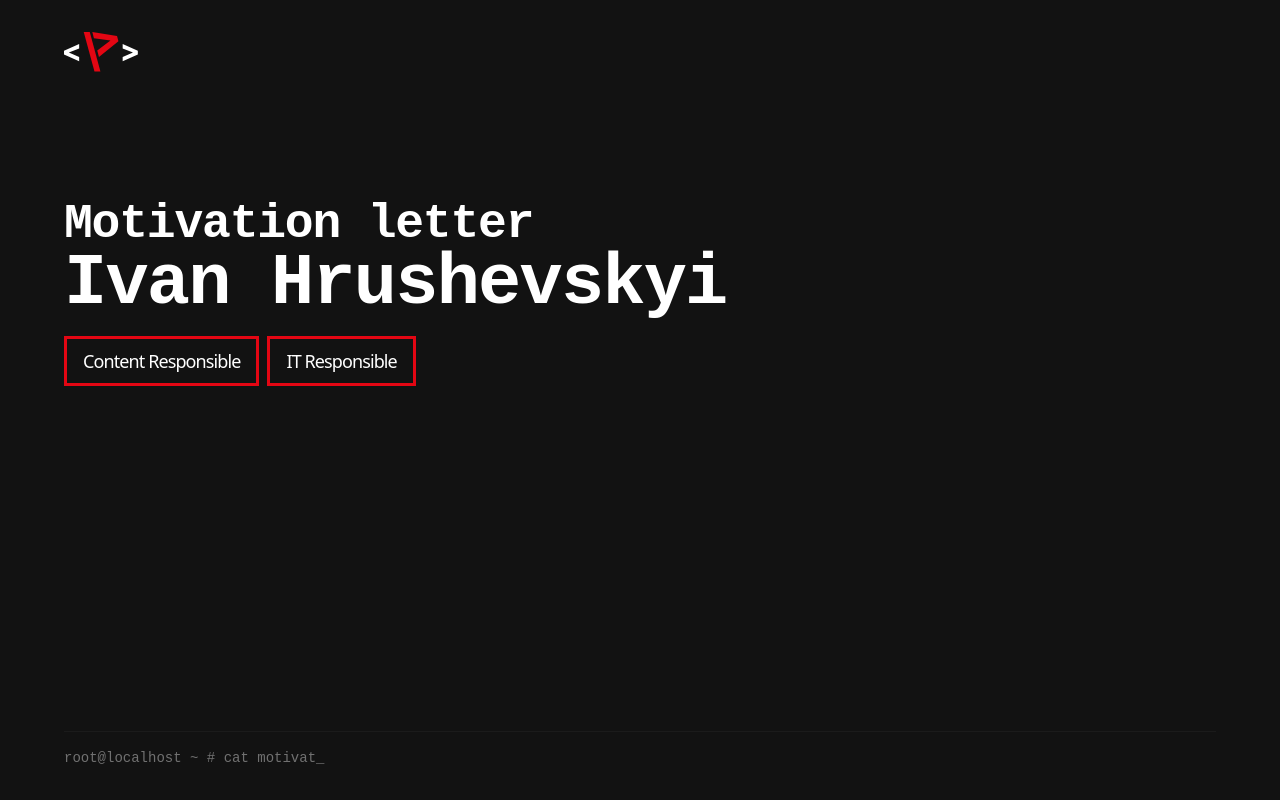
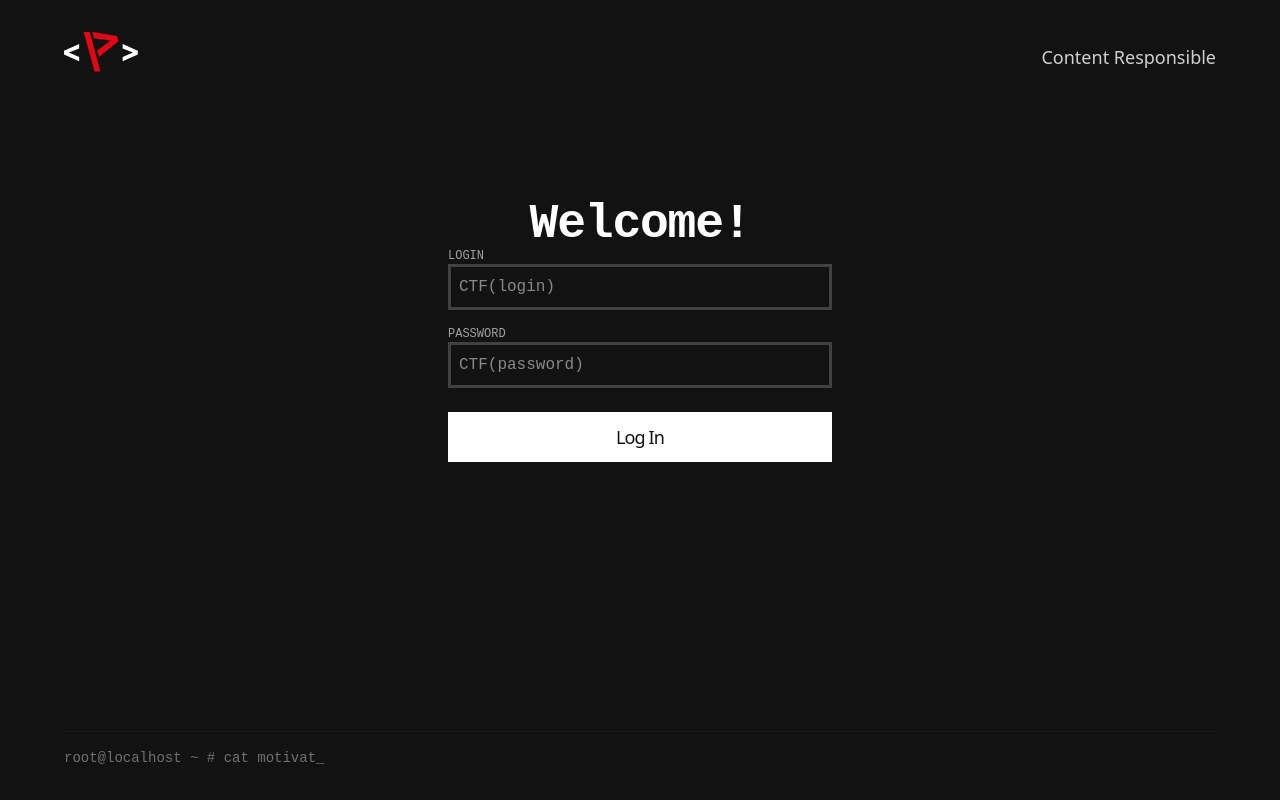
Before and after one commit to p-i-r-u-m/ctf2026_ml, a Vue app in the folder ctf_ml/: page /#/login in a window 1280 px wide. Built offline with nearby package versions, Linux system fonts and the light colour scheme.

Commit message:
created login page

```diff
--- a/ctf_ml/package.json
+++ b/ctf_ml/package.json
@@ -9,7 +9,8 @@
     "preview": "vite preview"
   },
   "dependencies": {
-    "vue": "^3.5.32"
+    "vue": "^3.5.32",
+    "vue-router": "^5.0.6"
   },
   "devDependencies": {
     "@tailwindcss/vite": "^4.2.4",
--- a/ctf_ml/src/App.vue
+++ b/ctf_ml/src/App.vue
@@ -1,73 +1,31 @@
 <script setup lang="ts">
-import logo from './assets/logo.svg'
-import Button from './components/Button.vue'
+import { RouterView } from 'vue-router'
+</script>
+<template>
+  <main class="grow">
+    <RouterView v-slot="{ Component }">
+      <transition name="page-fade" mode="out-in">
+        <component :is="Component" />
+      </transition>
+    </RouterView>
+  </main>
+</template>
 
-import { ref, onMounted } from 'vue';
+<style>
+/*
+  Додаємо стилі анімації прямо сюди або в style.css.
+  Використовуємо 8px (системний крок) для зміщення.
+*/
+.page-fade-enter-active,
+.page-fade-leave-active {
+  transition:
+      opacity 0.3s ease,
+      transform 0.3s cubic-bezier(0.4, 0, 0.2, 1);
+}
 
-const commands = ['ls -la', 'cat motivation.txt', 'whoami', 'clear', './deploy.sh'];
-const displayText = ref('');
-const commandIndex = ref(0);
-const isDeleting = ref(false);
-const typeSpeed = ref(150);
-
-const typeEffect = () => {
-  const currentFullText = commands[commandIndex.value];
-
-  if (isDeleting.value) {
-    // Витираємо текст
-    displayText.value = currentFullText.substring(0, displayText.value.length - 1);
-    typeSpeed.value = 50; // Витираємо швидше
-  } else {
-    // Пишемо текст
-    displayText.value = currentFullText.substring(0, displayText.value.length + 1);
-    typeSpeed.value = 150;
-  }
-
-  // Якщо слово надруковане повністю
-  if (!isDeleting.value && displayText.value === currentFullText) {
-    typeSpeed.value = 2000; // Пауза перед витиранням
-    isDeleting.value = true;
-  }
-  // Якщо слово повністю витерте
-  else if (isDeleting.value && displayText.value === '') {
-    isDeleting.value = false;
-    commandIndex.value = (commandIndex.value + 1) % commands.length;
-    typeSpeed.value = 500;
-  }
-
-  setTimeout(typeEffect, typeSpeed.value);
-};
-
-onMounted(() => {
-  typeEffect();
-});
-</script>
-
-<template>
-  <div class="mx-auto min-h-screen flex flex-col py-32pt px-32pt md:py-32pt md:px-64pt">
-
-    <header class="flex justify-between items-end pb-128pt">
-      <img :src="logo" alt="Logo" class="h-8 md:h-10 w-auto" />
-    </header>
-
-    <main class="grow">
-      <h2 class="font-mono">
-        Motivation letter
-      </h2>
-      <h1 class="font-mono pb-16pt">
-        Ivan Hrushevskyi
-      </h1>
-
-      <div class="flex gap-8pt">
-        <Button>Content Responsible</Button>
-        <Button>IT Responsible</Button>
-      </div>
-
-    </main>
-
-    <footer class="mt-32pt pt-16pt border-t border-ui-white/10 font-mono text-sm opacity-40">
-      root@localhost ~ # {{ displayText }}<span class="terminal-cursor">_</span>
-    </footer>
-
-  </div>
-</template>
+.page-fade-enter-from,
+.page-fade-leave-to {
+  opacity: 0;
+  transform: translateY(8px);
+}
+</style>
--- a/ctf_ml/src/components/Button.vue
+++ b/ctf_ml/src/components/Button.vue
@@ -1,30 +1,42 @@
 <script setup lang="ts">
-// Компонент-кнопка з адаптивним текстом
+// Додаємо проп fullWidth для керування шириною
+const props = defineProps<{
+  to?: string,
+  href?: string,
+  white?: boolean,
+  fullWidth?: boolean
+}>()
+
+// Формуємо класи з урахуванням нових станів
+const buttonClasses = `
+  cursor-pointer text-center no-underline
+  text-sm md:text-lg tracking-tighter
+  border-[3px] transition-all active:scale-95
+  px-24pt py-8pt
+
+  /* 1. Логіка розтягування: flex дозволяє ідеально центрувати текст */
+  ${props.fullWidth ? 'flex w-full items-center justify-center' : 'inline-flex items-center justify-center'}
+
+  /* 2. Колірна логіка для білої та стандартної кнопок */
+  ${props.white
+    ? 'bg-ui-white text-ui-black border-ui-white hover:bg-ui-white hover:text-ui-accent'
+    : 'bg-transparent border-ui-accent hover:bg-ui-accent hover:text-ui-white'}
+`
 </script>
 
 <template>
-  <button
-      class="
-      /* 1. Основа та позиціювання */
-      inline-block cursor-pointer
+  <!-- Внутрішній лінк -->
+  <RouterLink v-if="to" :to="to" :class="buttonClasses">
+    <slot />
+  </RouterLink>
 
-      /* 2. ТВОЯ АДАПТАЦІЯ ТЕКСТУ (як у <p>) */
-      text-base md:text-lg
-      tracking-tighter
+  <!-- Зовнішній лінк -->
+  <a v-else-if="href" :href="href" :class="buttonClasses" target="_blank" rel="noopener">
+    <slot />
+  </a>
 
-      /* 3. Рамка та кольори */
-      border-[3px] border-ui-accent
-      bg-transparent
-
-      /* 4. Внутрішні відступи (padding) */
-      px-16pt py-8pt
-
-      /* 5. Анімації та Ховер */
-      transition-all
-      hover:bg-ui-accent hover:text-ui-white
-      active:scale-95
-    "
-  >
+  <!-- Звичайна кнопка -->
+  <button v-else :class="buttonClasses">
     <slot />
   </button>
 </template>
--- /dev/null
+++ b/ctf_ml/src/components/Footer.vue
@@ -0,0 +1,47 @@
+<script setup lang="ts">
+import { ref, onMounted } from 'vue';
+
+const commands = ['ls -la', 'cat motivation.txt', 'whoami', 'clear', './deploy.sh'];
+const displayText = ref('');
+const commandIndex = ref(0);
+const isDeleting = ref(false);
+const typeSpeed = ref(150);
+
+const typeEffect = () => {
+  const currentFullText = commands[commandIndex.value];
+
+  if (isDeleting.value) {
+    // Витираємо текст
+    displayText.value = currentFullText.substring(0, displayText.value.length - 1);
+    typeSpeed.value = 50; // Витираємо швидше
+  } else {
+    // Пишемо текст
+    displayText.value = currentFullText.substring(0, displayText.value.length + 1);
+    typeSpeed.value = 150;
+  }
+
+  // Якщо слово надруковане повністю
+  if (!isDeleting.value && displayText.value === currentFullText) {
+    typeSpeed.value = 2000; // Пауза перед витиранням
+    isDeleting.value = true;
+  }
+  // Якщо слово повністю витерте
+  else if (isDeleting.value && displayText.value === '') {
+    isDeleting.value = false;
+    commandIndex.value = (commandIndex.value + 1) % commands.length;
+    typeSpeed.value = 500;
+  }
+
+  setTimeout(typeEffect, typeSpeed.value);
+};
+
+onMounted(() => {
+  typeEffect();
+});
+</script>
+
+<template>
+  <footer class="mt-32pt pt-16pt border-t border-ui-white/10 font-mono text-sm opacity-40">
+    root@localhost ~ # {{ displayText }}<span class="terminal-cursor">_</span>
+  </footer>
+</template>
--- a/ctf_ml/src/main.ts
+++ b/ctf_ml/src/main.ts
@@ -1,5 +1,6 @@
 import { createApp } from 'vue'
 import './style.css'
 import App from './App.vue'
+import router from './router'
 
-createApp(App).mount('#app')
+createApp(App).use(router).mount('#app')
--- /dev/null
+++ b/ctf_ml/src/router.ts
@@ -0,0 +1,13 @@
+import { createRouter, createWebHashHistory } from 'vue-router'
+import Home from './views/Home.vue'
+import LoginPage from './views/Login.vue'
+
+const router = createRouter({
+    history: createWebHashHistory(), // Саме Hash режим для стабільності на GH Pages
+    routes: [
+        { path: '/', component: Home },
+        { path: '/login', component: LoginPage }
+    ]
+})
+
+export default router
--- /dev/null
+++ b/ctf_ml/src/views/Home.vue
@@ -0,0 +1,35 @@
+<script setup lang="ts">
+import logo from '../assets/logo.svg'
+import Button from '../components/Button.vue'
+import Footer from '../components/Footer.vue'
+
+</script>
+
+<template>
+  <div class="mx-auto min-h-screen flex flex-col py-32pt px-32pt md:py-32pt md:px-64pt">
+
+    <header class="flex justify-between items-end pb-128pt">
+      <RouterLink to="/" class="transition-opacity hover:opacity-70 active:scale-95">
+      <img :src="logo" alt="Logo" class="h-8 md:h-10 w-auto" />
+      </RouterLink>
+    </header>
+
+    <main class="grow">
+      <h2 class="font-mono">
+        Motivation letter
+      </h2>
+      <h1 class="font-mono pb-16pt">
+        Ivan Hrushevskyi
+      </h1>
+
+      <div class="flex gap-8pt">
+        <Button to="/login">Content Responsible</Button>
+        <Button>IT Responsible</Button>
+      </div>
+
+    </main>
+
+    <Footer></Footer>
+
+  </div>
+</template>
--- /dev/null
+++ b/ctf_ml/src/views/Login.vue
@@ -0,0 +1,61 @@
+<script setup lang="ts">
+import { ref } from 'vue'
+import logo from "../assets/logo.svg";
+import Footer from "../components/Footer.vue";
+import Button from '../components/Button.vue'
+
+const login = ref('')
+const password = ref('')
+
+const handleLogin = () => {
+  console.log('Logging in with:', login.value, password.value)
+}
+</script>
+<template>
+  <div class="mx-auto min-h-screen flex flex-col py-32pt px-32pt md:py-32pt md:px-64pt">
+    <header class="flex justify-between items-end pb-128pt">
+      <RouterLink to="/" class="transition-opacity hover:opacity-70 active:scale-95">
+        <img :src="logo" alt="Logo" class="h-8 md:h-10 w-auto" />
+      </RouterLink>
+      <p>Content Responsible</p>
+    </header>
+
+    <main class="grow">
+      <h2 class="font-mono text-center">Welcome!</h2>
+
+      <form @submit.prevent="handleLogin" class="flex flex-col gap-16pt w-full md:w-1/3 mx-auto">
+        <!-- Поле логіну -->
+        <div class="flex flex-col gap-4pt">
+          <label class="font-mono text-xs uppercase opacity-60">Login</label>
+          <input
+              v-model="login"
+              type="text"
+              class="bg-transparent border-[3px] border-ui-white/20 focus:border-ui-accent outline-none px-8pt py-8pt font-mono text-ui-white transition-colors"
+              placeholder="CTF(login)"
+          />
+        </div>
+
+        <!-- Поле пароля -->
+        <div class="flex flex-col gap-4pt">
+          <label class="font-mono text-xs uppercase opacity-60">Password</label>
+          <input
+              v-model="password"
+              type="password"
+              class="bg-transparent border-[3px] border-ui-white/20 focus:border-ui-accent outline-none px-8pt py-8pt font-mono text-ui-white transition-colors"
+              placeholder="CTF(password)"
+          />
+        </div>
+
+        <!-- Біла кнопка Login -->
+        <div class="mt-8pt">
+          <Button white fullWidth type="submit">
+            Log In
+          </Button>
+        </div>
+      </form>
+    </main>
+
+    <Footer></Footer>
+
+  </div>
+</template>
```
Also changed, not shown: 1 other file (tests, documents, lock files or other folders).
